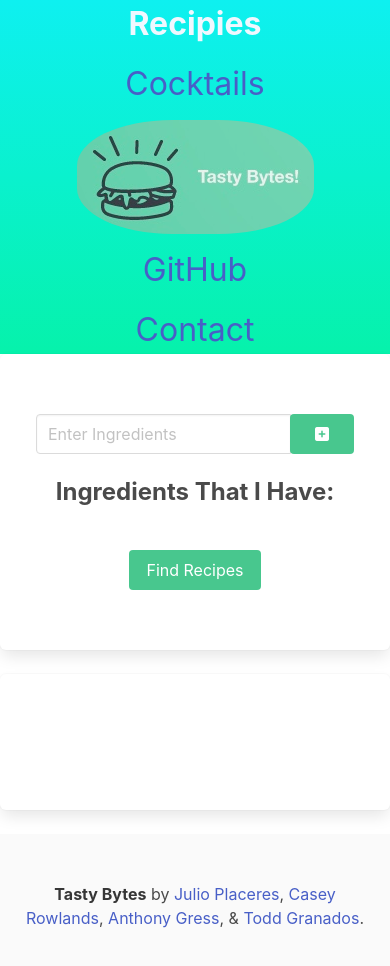
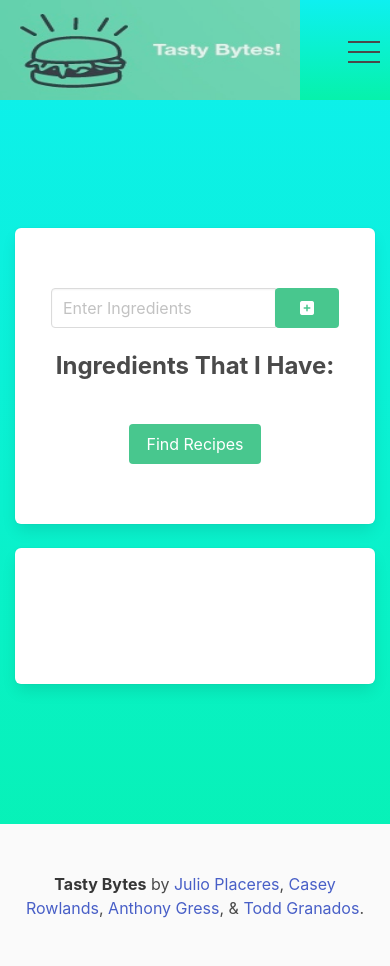
Before and after one commit to julioPlaceres/TastyBytes, a plain HTML site: page index.html in a window 390 px wide. Shown: the top 966 px of the page. Drawn offline with nearby package versions, Linux system fonts and the light colour scheme.

Commit message:
changed nav bar layout and improved spacing of elements on the page

```diff
--- a/assets/css/style.css
+++ b/assets/css/style.css
@@ -1,9 +1,42 @@
+body {
+    background-image: linear-gradient(rgb(14, 240, 240), rgb(6, 242, 171));
+}
+
 header {
     background-image: linear-gradient(rgb(14, 240, 240), rgb(6, 242, 171));
+    margin-bottom: 8.0rem;
+    max-height: 150px;
+}
+
+nav {
+    background-image: linear-gradient(rgb(14, 240, 240), rgb(6, 242, 171));
+    /* padding: 2rem; */
+    max-height: 100px;
+}
+
+footer {
+    margin-top: 8rem;
 }
 
 .logo {
     border-radius: 40%;
+}
+.navbar-burger {
+    align-self: center;
+    transform: scale(2.0) !important;
+}
+
+.navbar-item {
+    font-size: 1.7rem;
+    padding-right: 10.0rem !important;
+}
+
+.left-tile {
+    margin-left: 15px;
+}
+
+.right-tile {
+    margin-right: 15px;
 }
 
 /* round img corners */
@@ -14,11 +47,22 @@ header {
 .message-header {
     border-radius: 4px !important;
 }
-.active {
-    font-weight: bolder;
+
+.link:hover {
     color: aliceblue;
 }
 
-.active:hover {
-    color: aliceblue;
+#logo {
+    width: 300px !important;
+    height: 100px !important;
 }
+
+@media  screen and (max-width:768px) {
+    .left-tile {
+        margin-right: 15px;
+    }
+
+    .right-tile {
+        margin-left: 15px;
+    }
+}
--- a/index.html
+++ b/index.html
@@ -1,6 +1,5 @@
 <!DOCTYPE html>
 <html lang="en">
-
   <head>
     <meta charset="UTF-8" />
     <meta http-equiv="X-UA-Compatible" content="IE=edge" />
@@ -8,40 +7,83 @@
     <link rel="resetSheet" href="./assets/css/reset.css" />
     <link rel="styleSheet" href="./assets/css/style.css" />
     <!-- font awesome -->
-    <script src="https://kit.fontawesome.com/1e01342a2a.js" crossorigin="anonymous"></script>
-    <link rel="stylesheet" href="https://cdn.jsdelivr.net/npm/bulma@0.9.3/css/bulma.min.css" />
+    <script
+      src="https://kit.fontawesome.com/1e01342a2a.js"
+      crossorigin="anonymous"
+    ></script>
+    <link
+      rel="stylesheet"
+      href="https://cdn.jsdelivr.net/npm/bulma@0.9.3/css/bulma.min.css"
+    />
     <title>Tasty Bytes</title>
   </head>
 
   <body>
     <header>
-        <nav class="level">
-            <p class="level-item has-text-centered">
-                <a class="nav-item link is-info is-size-3 active" href="./index.html">Recipies</a>
-            </p>
-            <p class="level-item has-text-centered">
-                <a class="nav-item link is-info is-size-3" href="./cocktails.html">Cocktails</a>
-            </p>
-            <p class="level-item has-text-centered">
-                <img class="logo" src="./assets/images/tasty-bytes-logo.jpg" alt="Tasty Bytes Logo">
-            </p>
-            <p class="level-item has-text-centered">
-                <a class="nav-item link is-info is-size-3" href="https://github.com/julioPlaceres/TastyBytes">GitHub</a>
-            </p>
-            <p class="level-item has-text-centered">
-                <a class="nav-item link is-info is-size-3">Contact</a>
-            </p>
+        <nav class="navbar is-transparent" role="navigation" aria-label="main navigation">
+            <div class="navbar-brand">
+                <a class="" href="https://github.com/julioPlaceres/TastyBytes">
+                    <img
+                    id="logo"
+                    src="./assets/images/tasty-bytes-logo.jpg"
+                    alt="tasty-bytes-logo"
+                </a>
+                <a role="button" class="navbar-burger" aria-label="menu" aria-expanded="false">
+                    <span aria-hidden="true"></span>
+                    <span aria-hidden="true"></span>
+                    <span aria-hidden="true"></span>
+                </a>
+            </div>
+
+            <div class="navbar-menu">
+                <div class="navbar-start" style="flex-grow: 1; justify-content: center;">
+                    <a class="navbar-item" href="./index.html"><span class="link">Recipes</span></a>
+                    <a class="navbar-item" href="./cocktails.html"><span class="link">Cocktails</span></a>
+
+                    <div class="navbar-item has-dropdown is-hoverable">
+                        <a class="navbar-link">
+                            <span class="link">Github</span>
+                        </a>
+                        <div class="navbar-dropdown">
+                            <a class="navbar-item" href="https://github.com/julioPlaceres/TastyBytes">
+                                TastyBytes
+                            </a>
+                            <a class="navbar-item" href="https://github.com/CaseyR1221">
+                                Casey
+                            </a>
+                            <a class="navbar-item" href="https://github.com/Thetodd7">
+                                Todd
+                            </a>
+                            <a class="navbar-item" href="https://github.com/techx-guy">
+                                Anthony
+                            </a>
+                            <a class="navbar-item" href="https://github.com/julioPlaceres">
+                                Julio
+                            </a>
+                            <hr class="navbar-divider">
+                            <a class="navbar-item">
+                              Report an issue
+                            </a>
+                        </div>
+                    </div>
+                </div>
+            </div>
         </nav>
     </header>
 
     <main class="tile is-ancestor">
-        <section class="tile is-6 is-vertical is-parent">
+      <section class="tile is-6 is-vertical is-parent left-tile">
         <div class="tile is-child box section" id="ingredients-list">
           <div class="column">
             <div class="input-container">
               <div class="field has-addons">
                 <p class="control is-expanded">
-                                  <input class="input" type="text" id="search-input" placeholder="Enter Ingredients">
+                  <input
+                    class="input"
+                    type="text"
+                    id="search-input"
+                    placeholder="Enter Ingredients"
+                  />
                 </p>
                 <button class="button is-success add-container">
                   <span class="icon is-medium add p-5">
@@ -49,23 +91,49 @@
                   </span>
                 </button>
               </div>
-                            <div class="has-text-centered is-size-4 has-text-weight-bold pt-2 pb-4">Ingredients That I Have:</div>
+              <div
+                class="
+                  has-text-centered
+                  is-size-4
+                  has-text-weight-bold
+                  pt-2
+                  pb-4
+                "
+              >
+                Ingredients That I Have:
+              </div>
               <div id="ingredient-list"></div>
               <div class="has-text-centered mt-5">
-                                <button class="recipeBtn button is-link is-success">Find Recipes</button>
+                <button class="recipeBtn button is-link is-success">
+                  Find Recipes
+                </button>
               </div>
             </div>
           </div>
         </div>
       </section>
 
-        <div class="tile is-parent">
+      <div class="tile is-parent right-tile">
         <div class="tile is-child box">
           <!-- Table Section with API info -->
           <section class="section output">
-                    <table class="table is-bordered is-striped -isnarrow is-hoverable container is-hidden">
-
-                        <div class="recipe-selected columns is-flex-direction-column is-hidden"></div>
+            <table
+              class="
+                table
+                is-bordered is-striped
+                -isnarrow
+                is-hoverable
+                container
+                is-hidden
+              "
+            >
+              <div
+                class="
+                  recipe-selected
+                  columns
+                  is-flex-direction-column is-hidden
+                "
+              ></div>
 
               <thead>
                 <tr>
@@ -74,10 +142,8 @@
                 </tr>
               </thead>
 
-                        <tbody class="table-body">
-                        </tbody>
-                        <div class="recipes-list columns is-flex-direction-column">
-                        </div>
+              <tbody class="table-body"></tbody>
+              <div class="recipes-list columns is-flex-direction-column"></div>
             </table>
           </section>
         </div>
@@ -87,10 +153,11 @@
     <footer class="footer">
       <div class="content has-text-centered">
         <p>
-                <strong>Tasty Bytes</strong> by <a href="https://github.com/julioPlaceres">Julio Placeres</a>, <a
-                    href="https://github.com/CaseyR1221">Casey Rowlands</a>, <a
-                    href="https://github.com/techx-guy">Anthony Gress</a>, & <a href="https://github.com/Thetodd7">Todd
-                    Granados</a>.
+          <strong>Tasty Bytes</strong> by
+          <a href="https://github.com/julioPlaceres">Julio Placeres</a>,
+          <a href="https://github.com/CaseyR1221">Casey Rowlands</a>,
+          <a href="https://github.com/techx-guy">Anthony Gress</a>, &
+          <a href="https://github.com/Thetodd7">Todd Granados</a>.
         </p>
       </div>
     </footer>
@@ -99,5 +166,4 @@
     <script src="./assets/js/recipeObjectTest.js"></script>
     <script src="./assets/js/recipes.js"></script>
   </body>
-
 </html>
```
Lines whose indentation alone changed are shown as unchanged.
